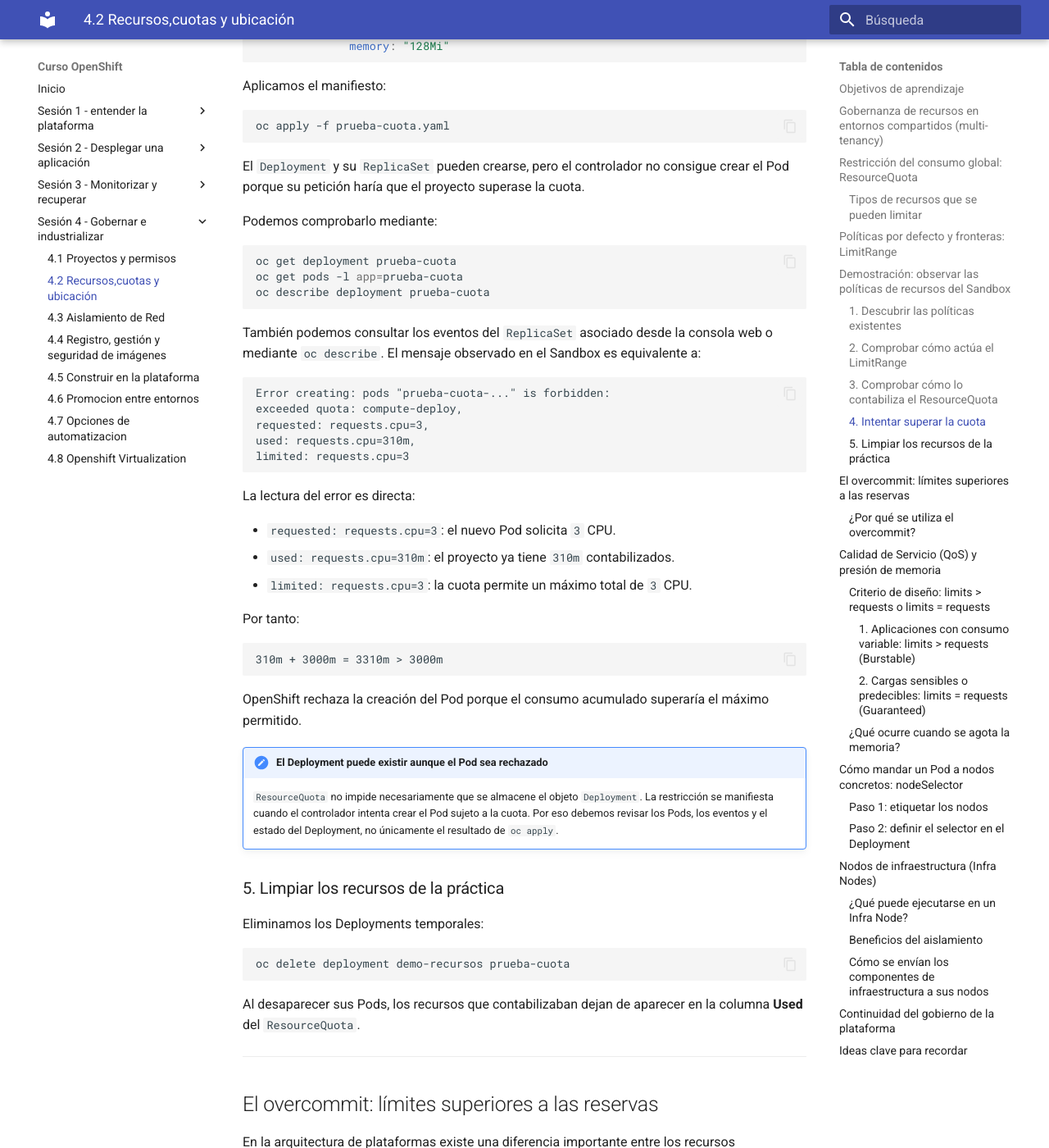
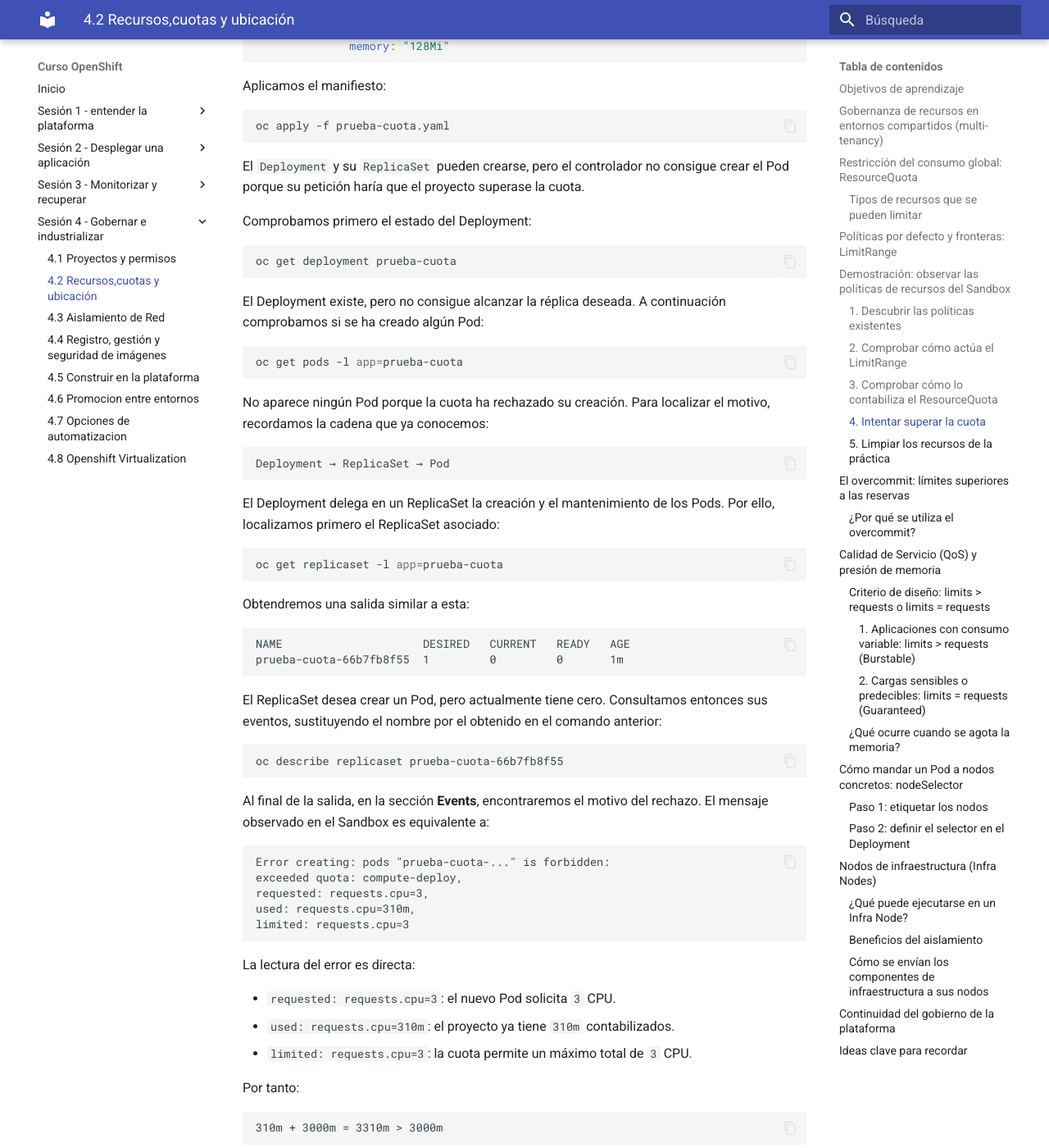
Before and after one commit to ieftraining/curso-openshift, an MkDocs documentation site: the page built from docs/sesion4/4.2 Recursoso, cuotas y ubicación.md, in a window 1280 px wide and 1400 px high, scrolled down 7947 px. Shown: the whole window at 82% size. Built offline with MkDocs 1.6.1 and Material for MkDocs 9.7.7, drawn with Linux system fonts in a browser that asks for light colours.

Commit message:
Add files via upload

````diff
--- a/docs/sesion4/4.2 Recursoso, cuotas y ubicación.md
+++ b/docs/sesion4/4.2 Recursoso, cuotas y ubicación.md
@@ -308,15 +308,44 @@
 
 El `Deployment` y su `ReplicaSet` pueden crearse, pero el controlador no consigue crear el Pod porque su petición haría que el proyecto superase la cuota.
 
-Podemos comprobarlo mediante:
+Comprobamos primero el estado del Deployment:
 
 ```bash
 oc get deployment prueba-cuota
-oc get pods -l app=prueba-cuota
-oc describe deployment prueba-cuota
 ```
 
-También podemos consultar los eventos del `ReplicaSet` asociado desde la consola web o mediante `oc describe`. El mensaje observado en el Sandbox es equivalente a:
+El Deployment existe, pero no consigue alcanzar la réplica deseada. A continuación comprobamos si se ha creado algún Pod:
+
+```bash
+oc get pods -l app=prueba-cuota
+```
+
+No aparece ningún Pod porque la cuota ha rechazado su creación. Para localizar el motivo, recordamos la cadena que ya conocemos:
+
+```text
+Deployment → ReplicaSet → Pod
+```
+
+El Deployment delega en un ReplicaSet la creación y el mantenimiento de los Pods. Por ello, localizamos primero el ReplicaSet asociado:
+
+```bash
+oc get replicaset -l app=prueba-cuota
+```
+
+Obtendremos una salida similar a esta:
+
+```text
+NAME                     DESIRED   CURRENT   READY   AGE
+prueba-cuota-66b7fb8f55  1         0         0       1m
+```
+
+El ReplicaSet desea crear un Pod, pero actualmente tiene cero. Consultamos entonces sus eventos, sustituyendo el nombre por el obtenido en el comando anterior:
+
+```bash
+oc describe replicaset prueba-cuota-66b7fb8f55
+```
+
+Al final de la salida, en la sección **Events**, encontraremos el motivo del rechazo. El mensaje observado en el Sandbox es equivalente a:
 
 ```text
 Error creating: pods "prueba-cuota-..." is forbidden:
````
